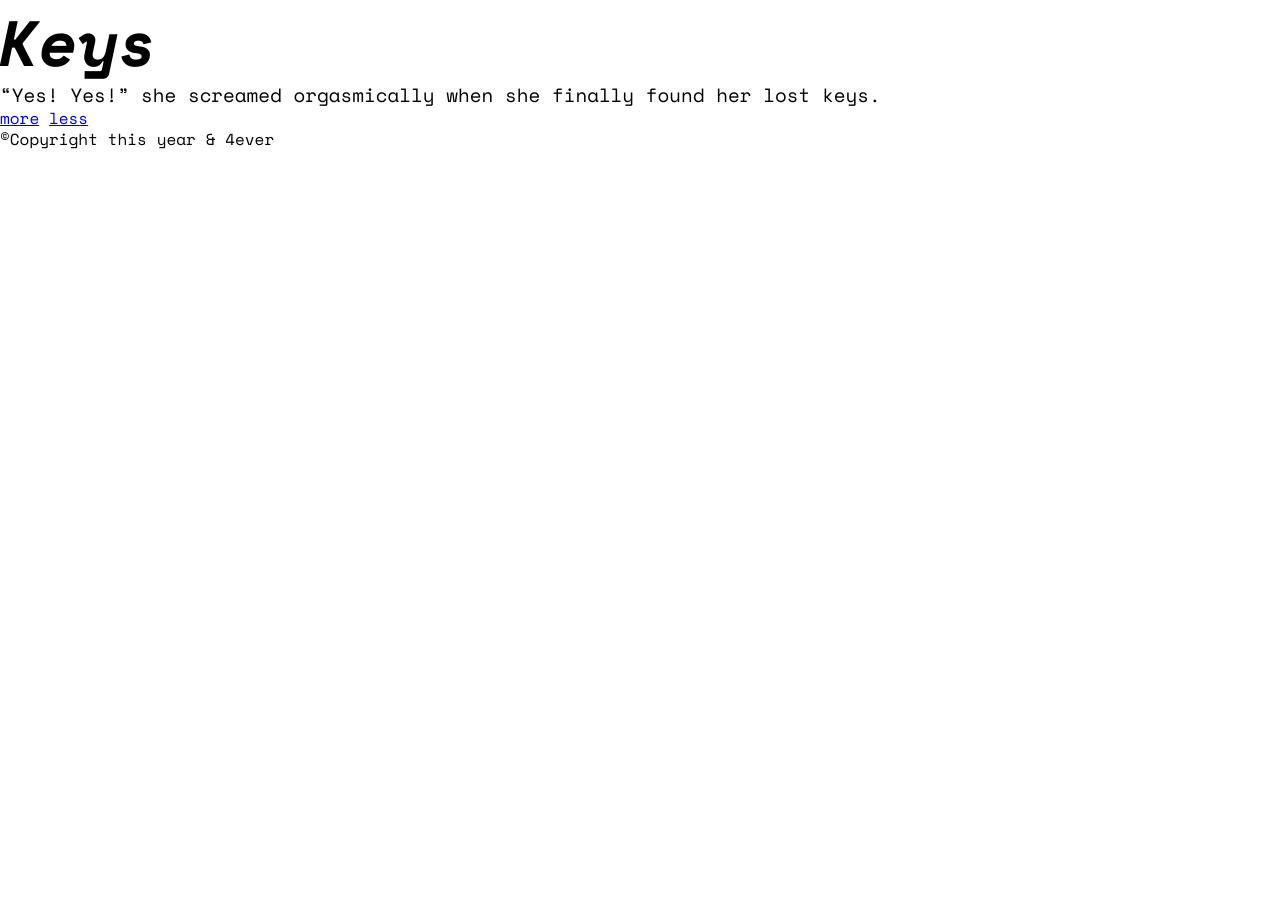
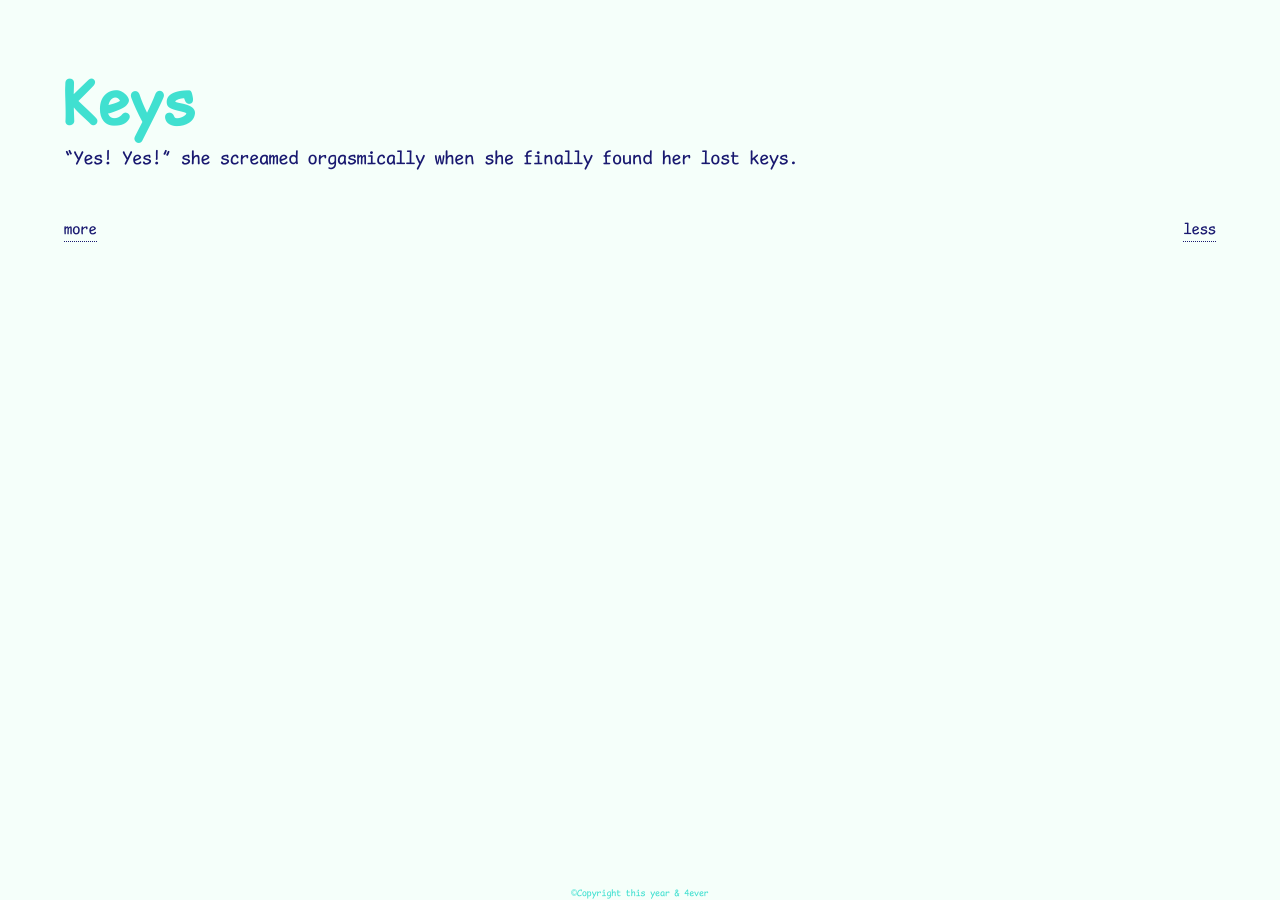
Before and after one commit to shannpersand/deepdeepdeep.space, a Jekyll site: the page built from _particles/keys.md, in a window 1280 px wide. Built offline with Jekyll 4.4.1, drawn with Linux system fonts in a browser that asks for light colours.

Commit message:
add font, adjust design

```diff
--- a/_includes/header.html
+++ b/_includes/header.html
@@ -4,7 +4,6 @@
   <head>
     <title>{{ page.title }}</title>
 
-    <link href="https://fonts.googleapis.com/css?family=Space+Mono:400,400i,700,700i" rel="stylesheet">
     <link rel="stylesheet" href="/css/main.css" />
     <meta name="viewport" content="width=device-width, initial-scale=1">
 
--- a/_includes/next.html
+++ b/_includes/next.html
@@ -18,10 +18,12 @@
     {% endif %}
     {% assign prev = links %}
   {% endfor %}
-
+    <div class="links">
       {% if posts.size > 1 %}
         <!-- {% if prevurl %}<a href="{{prevurl}}" class="prev">PREV</a>{% endif %} -->
         {% if nexturl %}<a href="{{nexturl}}">more</a>{% endif %}
       {% endif %}
+      <a href="/">less</a>
+    </div>
 
 {% endif %}
--- a/_layouts/single-particle.html
+++ b/_layouts/single-particle.html
@@ -4,6 +4,5 @@
   <p>{{ content }}</p>
 
 {% include next.html %}
-<a href="/">less</a>
 
 {% include footer.html %}
--- a/_scss/main.scss
+++ b/_scss/main.scss
@@ -1,17 +1,68 @@
-$font-body: 'Space Mono', monospace;
+@font-face{
+  font-family:"comic shanns";
+  src:url("../font/comic-shanns-webfont.woff2") format("woff2"),
+      url("../font/comic-shanns-webfont.woff") format("woff");
+}
+
+$font-body: 'comic shanns', monospace;
+
+html {
+  box-sizing: border-box;
+}
+*, *:before, *:after {
+  box-sizing: inherit;
+}
 
 body {
+  background: mintcream;
   font-family: $font-body;
   font-size: 1rem;
   line-height: 1.3;
+  padding: 5%;
 }
 
 h1 {
+  color: turquoise;
   font-size: 4rem;
   font-weight: 700;
-  font-style: italic;
+  word-break: break-all;
 }
 
 p {
+  color: midnightblue;
   font-size: 1.2rem;
 }
+
+a, a:visited {
+  border-bottom: 1px dotted midnightblue;
+  color: midnightblue;
+  display: inline-block;
+  text-decoration: none;
+  transition: 100ms ease;
+
+  &:hover,
+  &:active {
+    border-bottom: 1px solid midnightblue;
+    color: tomato;
+    transition: 100ms ease;
+  }
+}
+
+.links {
+  display: flex;
+  justify-content: space-between;
+  margin-top: 3rem;
+  text-align: center;
+  width: 100%;
+}
+
+.footer--main {
+  bottom: 0;
+  color: turquoise;
+  font-size: .6rem;
+  left: 0;
+  margin: 0;
+  text-align: center;
+  position: fixed;
+  width: 100%;
+}
```
Also changed, not shown: font/comic-shanns-webfont.woff (added), font/comic-shanns-webfont.woff2 (added).
